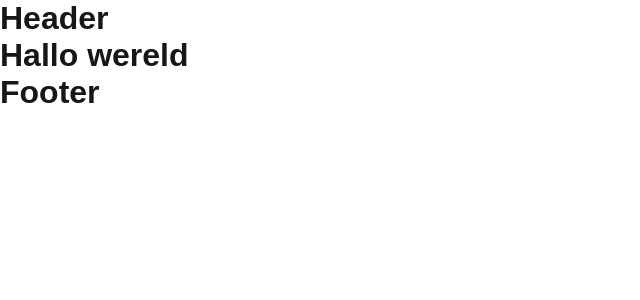
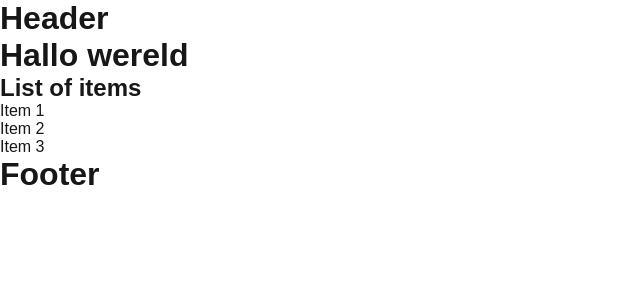
Before and after one commit to Yasin-Horani/React, a Next.js app: page / in a window 1280 px wide. Shown: the top 300 px of the page, without its empty margins (0-640 px from the left). Built offline with nearby package versions, Linux system fonts and the light colour scheme.

Commit message:
react fragment <></>

```diff
--- a/app/page.tsx
+++ b/app/page.tsx
@@ -3,6 +3,25 @@ function Header() {
 }
 function Footer() {
   return <h1>Footer</h1>;
+}
+function List() {
+  return (
+    <ul>
+      <li>Item 1</li>
+      <li>Item 2</li>
+      <li>Item 3</li>
+    </ul>
+  );
+}
+
+function Description() {
+  // react fragment <></>
+  return (
+    <>
+      <h2>List of items</h2>
+      <List />
+    </>
+  );
 }
 
 function Home() {
@@ -10,6 +29,7 @@ function Home() {
     <main>
       <Header />
       <h1>Hallo wereld</h1>
+      <Description />
       <Footer />
     </main>
   );
```
